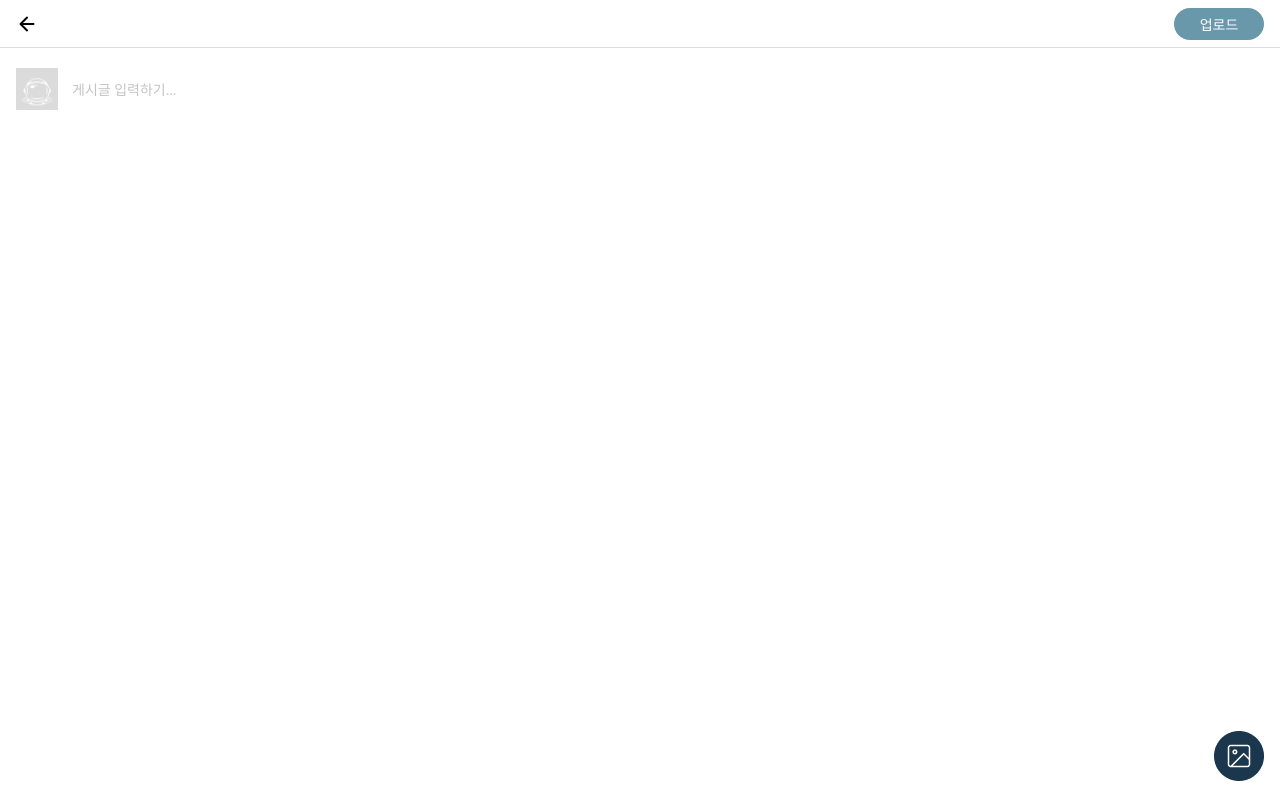
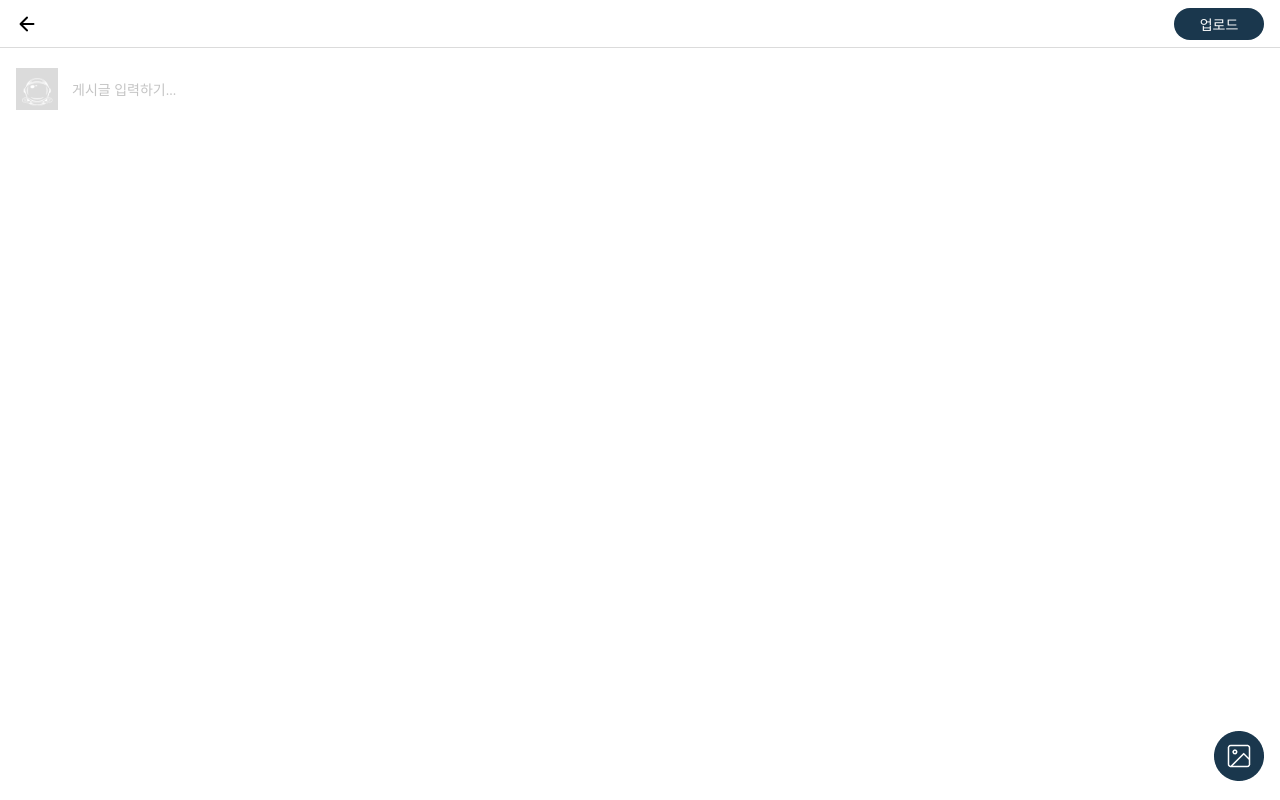
Before and after one commit to tnghgks/wouldUmarket, a React (Create React App) app: page /post/postUpload in a window 1280 px wide. Built offline with nearby package versions, Linux system fonts and the light colour scheme; a web font is replaced by a local one.

Commit message:
feat: bgColor props 추가
버튼 색상을 받을 수 있는 props 추가

```diff
--- a/src/Components/Navbar/UploadNav.jsx
+++ b/src/Components/Navbar/UploadNav.jsx
@@ -32,7 +32,7 @@ const BackBtnIcon = styled(IconArrowLeft)`
  * @param {{children: '저장' | '업로드' , btnDisabled: boolean}} param0
  * @returns
  */
-function UploadNav({ children, btnDisabled }) {
+function UploadNav({ children, btnDisabled, bgColor }) {
   const navigate = useNavigate();
   return (
     <Container>
@@ -45,7 +45,7 @@ function UploadNav({ children, btnDisabled }) {
       </Back>
       <CommonButton
         size="ms"
-        bgColor="accent"
+        bgColor={bgColor}
         children={children}
         disabled={btnDisabled}
       />
```
